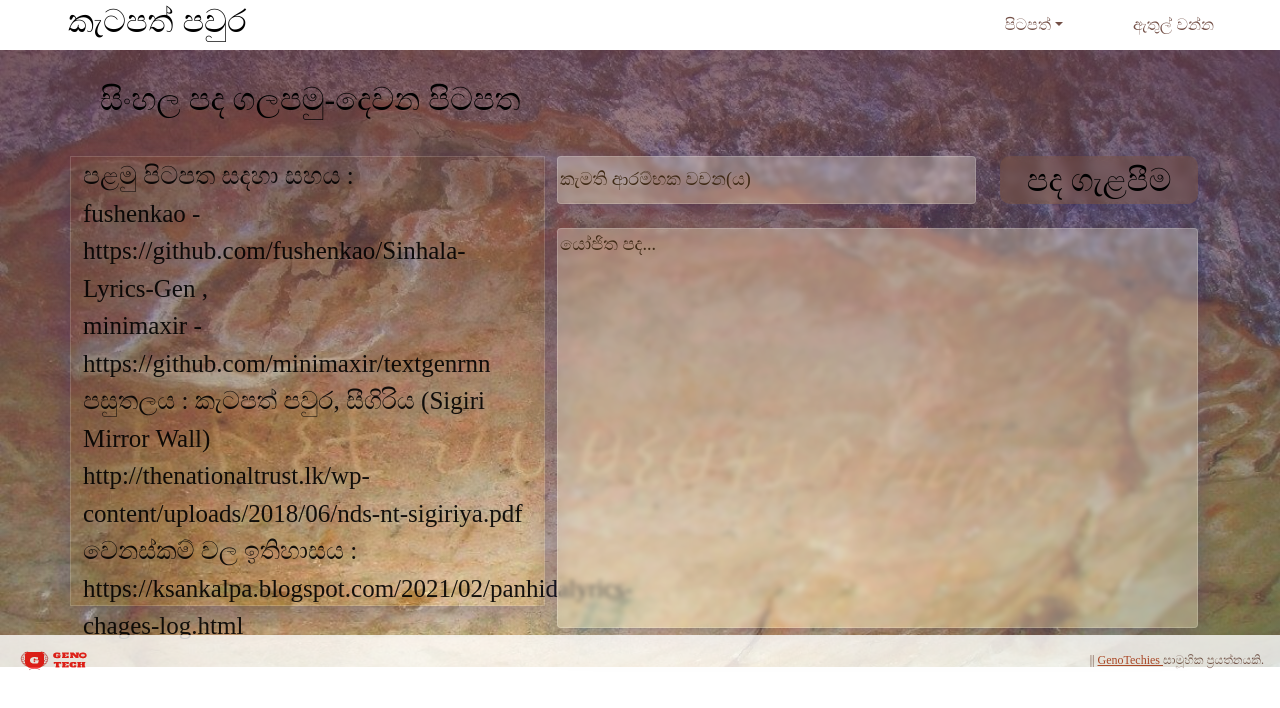
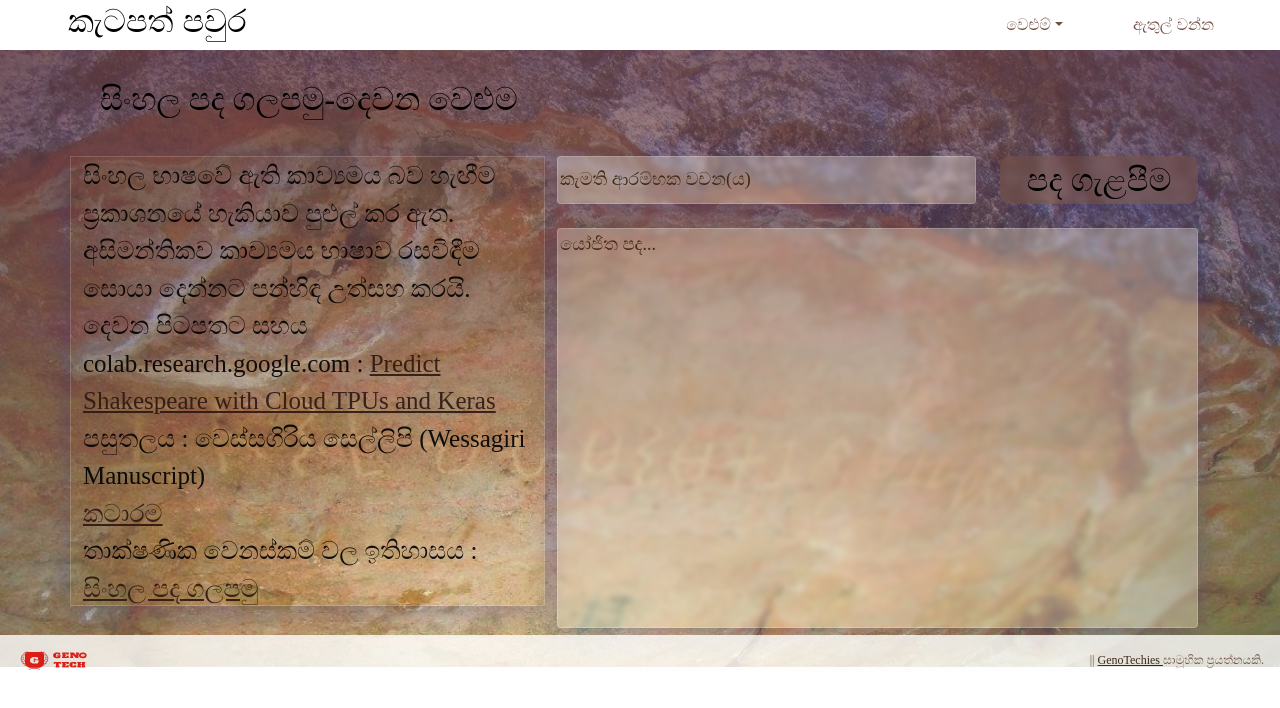
Before and after one commit to Panhinda/Panhinda-Frontend, a React (Create React App) app: page / in a window 1280 px wide. Shown: the top 708 px of the page. Built offline with nearby package versions, Linux system fonts and the light colour scheme; a web font is replaced by a local one.

Commit message:
updated the disciptions of versions

```diff
--- a/src/components/pages/MainView/Nav/nav.js
+++ b/src/components/pages/MainView/Nav/nav.js
@@ -23,18 +23,18 @@ const Header = () => {
           <Nav>
             <NavDropdown
               className="navLink"
-              title="පිටපත්"
+              title="වෙළුම්"
               id="basic-nav-dropdown"
             >
               <Link to="/versionone">
                 <NavDropdown.Item href="#Version1">
-                  පලමු පිටපත{" "}
+                  පලමු වෙළුම{" "}
                 </NavDropdown.Item>
               </Link>
               <NavDropdown.Divider />
               <Link to="/">
                 <NavDropdown.Item href="#Version2">
-                  දෙවන පිටපත{" "}
+                  දෙවන වෙළුම{" "}
                 </NavDropdown.Item>
               </Link>
             </NavDropdown>
--- a/src/components/pages/textgenrnn/textgenrnn.js
+++ b/src/components/pages/textgenrnn/textgenrnn.js
@@ -63,12 +63,12 @@ class textgenrnn extends Component {
             <div className="container">
               <div className="row">
                 <div className="col col-sm-12 main-head txtcolor">
-                  <h2>සිංහල පද ගලපමු-පලමු පිටපත</h2>
+                  <h2>සිංහල පද ගලපමු-පලමු වෙළුම</h2>
                 </div>
               </div>{" "}
               <div className="row row-details">
                 <div className="col-xl-5 col-lg-4 layer3-cover txtcolor">
-                  <h3>පළමු පිටපත සදහා සහය : </h3>
+                  <h3>පළමු වෙළුම සදහා සහය : </h3>
                   <div>
                     fushenkao :{" "}
                     <a
@@ -90,7 +90,7 @@ class textgenrnn extends Component {
                       textgenrnn
                     </a>{" "}
                   </div>
-                  <div>පසුතලය : කැටපත් පවුර, සීගිරිය (Sigiri Mirror Wall)</div>
+               {/*    <div>පසුතලය : කැටපත් පවුර, සීගිරිය (Sigiri Mirror Wall)</div>
                   <div>
                     <a
                       href="http://thenationaltrust.lk/wp-content/uploads/2018/06/nds-nt-sigiriya.pdf"
@@ -99,10 +99,26 @@ class textgenrnn extends Component {
                     >
                       thenationaltrust.lk
                     </a>
+                  </div> */}
+                   <div>පසුතලය : බ්‍රාහ්මී නොවන සංකේත (Pre-historic Non Brahmin's Symbols)</div>
+                  <div>
+                    <a
+                      href="https://sanskaravinivida.wordpress.com/2020/06/03/%E0%B6%BD%E0%B6%9A%E0%B7%8A%E0%B6%AF%E0%B7%92%E0%B7%80-%E0%B6%BD%E0%B7%9A%E0%B6%9B%E0%B6%B1-%E0%B7%80%E0%B7%92%E0%B6%B4%E0%B7%8A%E0%B6%BD%E0%B7%80%E0%B6%BA/"
+                      target="_blank"
+                      rel="noreferrer"
+                    >
+                      ලක්දිව ලේඛන විප්ලවය,සංස්කාර විනිවිද
+                    </a>
                   </div>
-                  <div>වෙනස්කම් වල ඉතිහාසය :</div>
+                  <div>තාක්ෂණික වෙනස්කම් වල ඉතිහාසය :</div>
                   <div>
-                    https://ksankalpa.blogspot.com/2021/02/panhidalyrics-chages-log.html
+                  <a
+                      href="https://sankalpayak.medium.com/%E0%B7%83%E0%B7%92%E0%B6%82%E0%B7%84%E0%B6%BD-%E0%B6%B4%E0%B6%AF-%E0%B6%9C%E0%B6%BD%E0%B6%B4%E0%B6%B8%E0%B7%94-change-log-528f41be0193"
+                      target="_blank"
+                      rel="noreferrer"
+                    >
+                      සිංහල පද ගලපමු
+                    </a>
                   </div>
                 </div>
 
--- a/src/components/pages/tpu/tpu.js
+++ b/src/components/pages/tpu/tpu.js
@@ -67,22 +67,46 @@ class tpu extends Component {
             <div className="container">
               <div className="row">
                 <div className="col col-sm-12 main-head txtcolor">
-                  <h2>සිංහල පද ගලපමු-දෙවන පිටපත</h2>
+                  <h2>සිංහල පද ගලපමු-දෙවන වෙළුම</h2>
                 </div>
               </div>{" "}
               <div className="row row-details">
                 <div className="col-xl-5 col-lg-4 layer3-cover txtcolor">
-                  පළමු පිටපත සදහා සහය :
-                  <br /> fushenkao -
-                  https://github.com/fushenkao/Sinhala-Lyrics-Gen ,
-                  <br /> minimaxir - https://github.com/minimaxir/textgenrnn
-                  <br /> පසුතලය : කැටපත් පවුර, සීගිරිය (Sigiri Mirror Wall)
-                  <br />
-                  http://thenationaltrust.lk/wp-content/uploads/2018/06/nds-nt-sigiriya.pdf
-                  <br />
-                  වෙනස්කම් වල ඉතිහාසය :
-                  <br />
-                  https://ksankalpa.blogspot.com/2021/02/panhidalyrics-chages-log.html
+                <div>
+                සිංහල භාෂවේ ඇති කාව්‍යමය බව හැඟීම ප්‍රකාශනයේ හැකියාව පුළුල් කර ඇත. අසිමන්තිකව කාව්‍යමය භාෂාව රසවිඳීම සොයා දෙන්නට පන්හිඳ උත්සහ කරයි.
+                </div>
+                <div>
+                දෙවන පිටපතට සහය</div>
+                  <div>
+                  colab.research.google.com :{" "}
+                    <a
+                      href="https://colab.research.google.com/github/tensorflow/tpu/blob/master/tools/colab/shakespeare_with_tpu_and_keras.ipynb"
+                      target="_blank"
+                      rel="noreferrer"
+                    >
+                      Predict Shakespeare with Cloud TPUs and Keras
+                    </a>
+                  </div>
+                   <div>පසුතලය :  වෙස්සගිරිය සෙල්ලිපි (Wessagiri Manuscript)</div>
+                  <div>
+                    <a
+                      href="https://www.facebook.com/media/set/?set=a.454180464950026.1073741832.412244795810260&type=3"
+                      target="_blank"
+                      rel="noreferrer"
+                    >
+                      කටාරම
+                    </a>
+                  </div>
+                  <div>තාක්ෂණික වෙනස්කම් වල ඉතිහාසය :</div>
+                  <div>
+                  <a
+                      href="https://sankalpayak.medium.com/%E0%B7%83%E0%B7%92%E0%B6%82%E0%B7%84%E0%B6%BD-%E0%B6%B4%E0%B6%AF-%E0%B6%9C%E0%B6%BD%E0%B6%B4%E0%B6%B8%E0%B7%94-change-log-528f41be0193"
+                      target="_blank"
+                      rel="noreferrer"
+                    >
+                      සිංහල පද ගලපමු
+                    </a>
+                  </div>
                 </div>
 
                 <div className="col-xl-7 col-lg-8   second-side txtcolor">
--- a/src/components/shared components/footer/footer.css
+++ b/src/components/shared components/footer/footer.css
@@ -17,5 +17,5 @@
 }
 
 a {
-  color: #b63e20 !important;
+  color: #2d1712 !important;
 }
```
Also changed, not shown: 1 other file (tests, documents, lock files or other folders).
